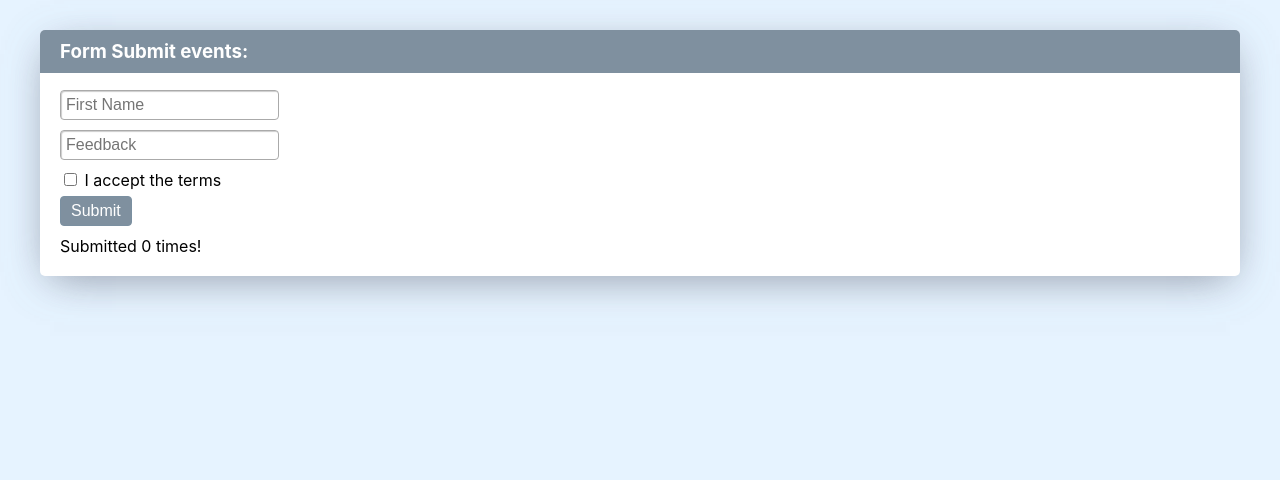
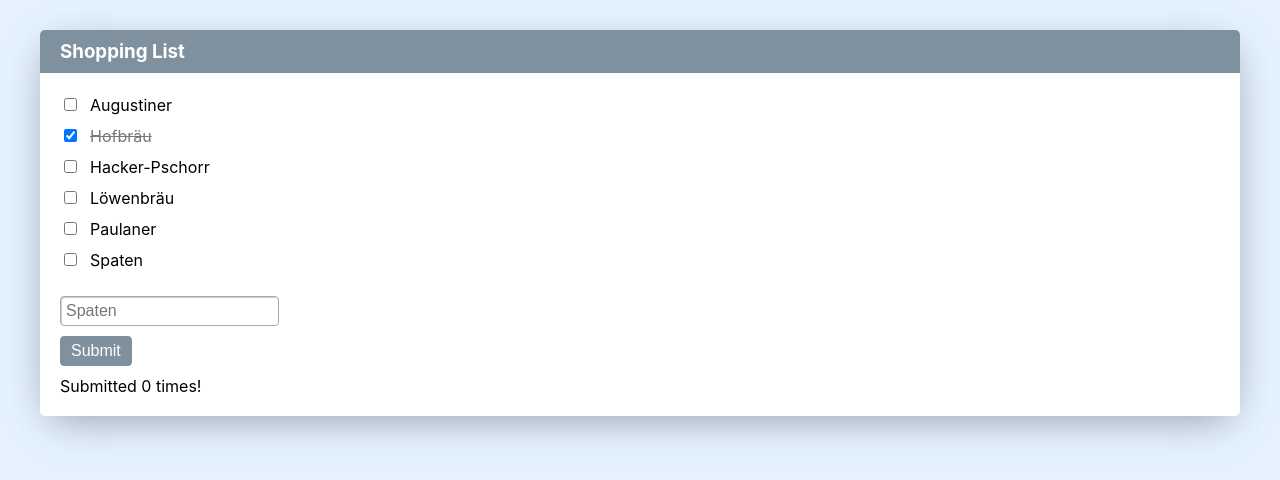
Before and after one commit to matrizlab/npx01, a React (Create React App) app: page / in a window 1280 px wide. Shown: the top 480 px of the page. Built offline with nearby package versions, Linux system fonts and the light colour scheme.

Commit message:
s2.3: shopping list

```diff
--- a/src/App.js
+++ b/src/App.js
@@ -1,13 +1,13 @@
 import React from "react";
 import "./App.css";
 
-import FormValidation from "./FormValidation";
-import "./events/Events.css";
+import ShoppingList from "./shopList/ShoppingList";
+import "./shopList/ShoppingList.css";
 
 function App() {
   return (
     <div className="App">
-      <FormValidation />
+      <ShoppingList />
     </div>
   );
 }
--- /dev/null
+++ b/src/shopList/ShoppingList.css
@@ -0,0 +1,108 @@
+body {
+  background-color: #e6f3ff;
+  margin-bottom: 150%;
+}
+
+section {
+  position: relative;
+  overflow: hidden;
+  padding: 60px 20px 20px;
+  border-radius: 5px;
+  background-color: #fff;
+  margin: 30px 40px;
+  box-shadow: 0 10px 40px -14px rgba(135, 144, 158, 0.6),
+    0 10px 40px -10px rgba(135, 144, 158, 0.6);
+}
+
+input,
+button {
+  border: 1px solid #aaa;
+  padding: 5px;
+  font-size: 16px;
+  margin-bottom: 10px;
+  border-radius: 4px;
+}
+
+label {
+  display: block;
+}
+
+button {
+  background-color: rgba(80, 103, 124, 0.73);
+  border-color: #7b90a1;
+  color: #fff;
+  padding-left: 10px;
+  padding-right: 10px;
+}
+
+input[type="text"] {
+  box-shadow: inset 1px 1px 1px #ccc;
+}
+
+input[type="text"] + button[type="submit"] {
+  margin-left: 10px;
+}
+
+h3 {
+  background-color: rgba(80, 103, 124, 0.73);
+  margin-top: 0;
+  position: absolute;
+  left: 0;
+  top: 0;
+  width: 100%;
+  color: #fff;
+  padding: 10px 20px;
+}
+
+p {
+  /* margin: 0; */
+}
+
+p:first-of-type {
+  margin-top: 0;
+}
+
+p:last-child {
+  margin-bottom: 0;
+}
+
+span.error {
+  display: block;
+  color: #f00;
+}
+
+ul {
+  margin: 0 0 20px;
+  padding: 0;
+}
+
+li {
+  display: flex;
+  align-items: baseline;
+  border-radius: 4px;
+}
+
+li span {
+  flex: 1;
+  padding-left: 10px;
+}
+
+li input:checked + span {
+  text-decoration: line-through;
+  color: #777;
+}
+
+li button {
+  margin: 0;
+  justify-content: flex-end;
+  visibility: hidden;
+  cursor: pointer;
+}
+
+li:hover {
+  background-color: #eee;
+}
+
+li:hover button {
+  visibility: visible;
+}
--- /dev/null
+++ b/src/shopList/ShoppingList.js
@@ -0,0 +1,154 @@
+import React, { Component } from "react";
+
+class ShoppingList extends Component {
+  constructor(props) {
+    super(props);
+
+    this.state = {
+      newItemName: "",
+      groceryItems: [
+        { name: "Augustiner", id: "item-1", completed: false },
+        { name: "Hofbräu", id: "item-2", completed: true },
+        { name: "Hacker-Pschorr", id: "item-3", completed: false },
+        { name: "Löwenbräu", id: "item-4", completed: false },
+        { name: "Paulaner", id: "item-5", completed: false },
+        { name: "Spaten", id: "item-6", completed: false }
+      ],
+      validationErrors: {},
+      submitted: 0
+    };
+
+    this.handleOnChange = this.handleOnChange.bind(this);
+    this.handleCompletedToggle = this.handleCompletedToggle.bind(this);
+    this.handleDelete = this.handleDelete.bind(this);
+    this.handleOnSubmit = this.handleOnSubmit.bind(this);
+    this.validateFields = this.validateFields.bind(this);
+  }
+
+  handleOnChange(e) {
+    const target = e.target;
+    const name = target.name;
+    const value = target.value;
+
+    this.setState({
+      [name]: value
+    });
+  }
+
+  handleCompletedToggle(e) {
+    const target = e.target;
+    const itemindexValue = target.attributes.itemindex.value;
+    const index = parseInt(itemindexValue, 10); // access input's custom attribute
+
+    console.log("toggling: " + index);
+
+    const newGroceryItemsState = [...this.state.groceryItems];
+    newGroceryItemsState[index].completed = target.checked;
+
+    this.setState({
+      groceryItems: newGroceryItemsState
+    });
+  }
+
+  handleDelete(e) {
+    const target = e.target;
+    const itemindexValue = target.attributes.itemindex.value;
+    const index = parseInt(itemindexValue, 10); // access button's custom attribute
+
+    console.log("deleting: " + index);
+
+    const newGroceryItemsState = [...this.state.groceryItems];
+    newGroceryItemsState.splice(index, 1);
+
+    this.setState({
+      groceryItems: newGroceryItemsState
+    });
+  }
+
+  handleOnSubmit(e) {
+    e.preventDefault();
+
+    const isFormValid = this.validateFields();
+
+    if (isFormValid) {
+      const newGroceryItemObject = {
+        completed: false,
+        name: this.state.newItemName
+      };
+      this.setState(state => {
+        return {
+          submitted: state.submitted + 1,
+          groceryItems: [...state.groceryItems, newGroceryItemObject],
+          newItemName: ""
+        };
+      });
+    }
+  }
+
+  validateFields() {
+    const { newItemName } = this.state;
+
+    const errors = {};
+
+    if (!newItemName) {
+      errors["newItemName"] = "Please enter new beer";
+    }
+
+    this.setState({
+      validationErrors: errors
+    });
+
+    return Object.keys(errors).length === 0;
+  }
+
+  render() {
+    const { newItemName: newItemNameError } = this.state.validationErrors;
+
+    const { groceryItems } = this.state;
+
+    return (
+      <>
+        <section>
+          <h3>Shopping List</h3>
+          {!groceryItems.length && <p>No items!</p>}
+          <ul>
+            {groceryItems.map((item, index) => {
+              return (
+                <li key={item.id}>
+                  <input
+                    type="checkbox"
+                    checked={item.completed}
+                    onChange={this.handleCompletedToggle}
+                    itemindex={index} // lowercase 'itemindex' as per React docs
+                  />
+                  <span>{item.name}</span>
+                  <button itemindex={index} onClick={this.handleDelete}>
+                    ✕
+                  </button>
+                </li>
+              );
+            })}
+          </ul>
+          <form onSubmit={this.handleOnSubmit}>
+            <label>
+              <span className="error">{newItemNameError}</span>
+              <input
+                type="text"
+                name="newItemName"
+                placeholder="Spaten"
+                value={this.state.newItemName}
+                onChange={this.handleOnChange}
+              />
+            </label>
+
+            <button type="submit">Submit</button>
+
+            <p>Submitted {this.state.submitted} times!</p>
+          </form>
+        </section>
+      </>
+    );
+  }
+}
+
+export default ShoppingList;
```
